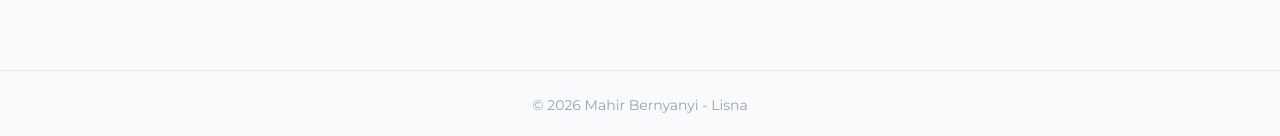
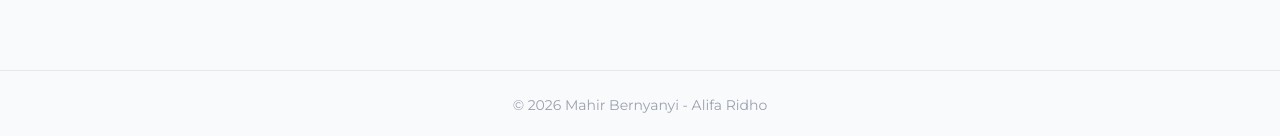
Before and after one commit to bilaprl/dasar-teknik-vocal-lisna, a Next.js app: page / in a window 1280 px wide. Shown: the part 674-810 px from the top of the page. Built offline with nearby package versions, Linux system fonts and the light colour scheme.

Commit message:
Update page.tsx

```diff
--- a/src/app/page.tsx
+++ b/src/app/page.tsx
@@ -1917,7 +1917,7 @@ export default function VocalApp() {
       </main>
 
       <footer className="p-6 text-center text-gray-400 text-sm border-t border-gray-200 mt-auto">
-        &copy; {new Date().getFullYear()} Mahir Bernyanyi - Lisna
+        &copy; {new Date().getFullYear()} Mahir Bernyanyi - Alifa Ridho
       </footer>
     </div>
   );
```
